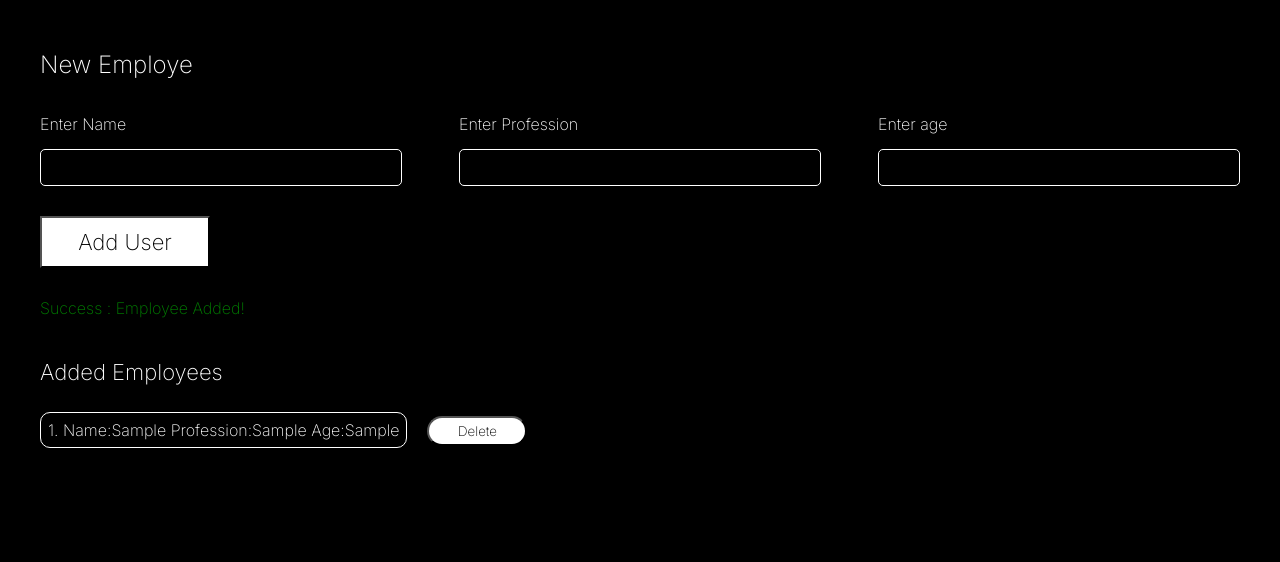
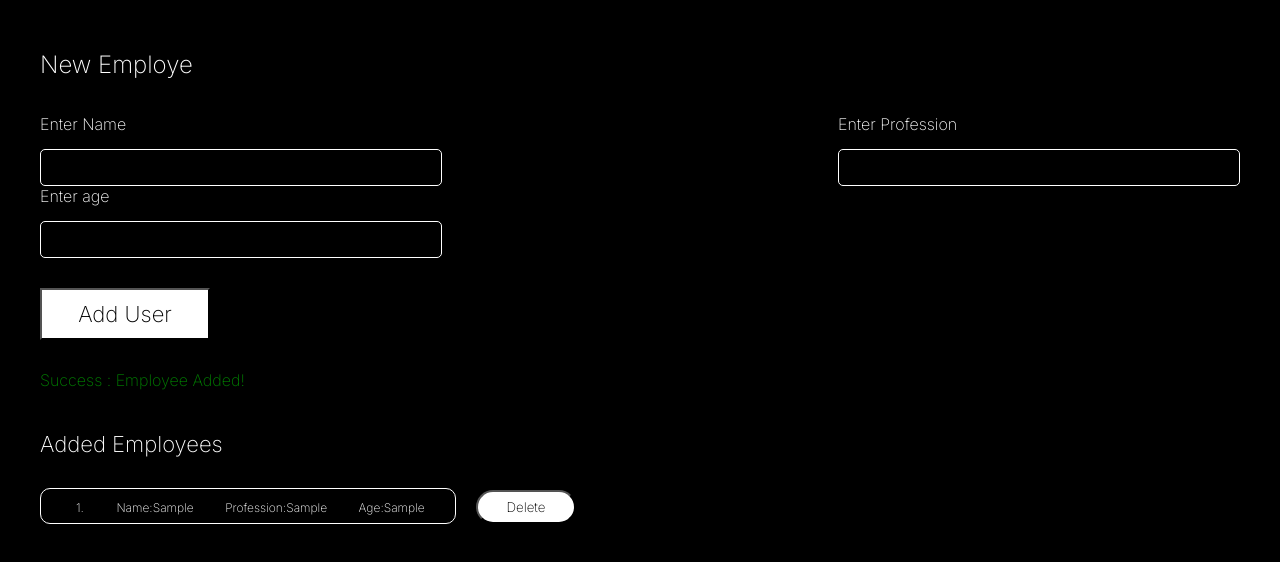
Before and after one commit to polashbiswas/form_validation_and_show, a plain HTML site: page index.html in a window 1280 px wide. Both pictures are taken after typing "Sample", "Sample", "Sample" into the empty fields and a click on the button "Add User". Drawn offline with Linux system fonts and the light colour scheme.

Commit message:
change the show employ list style

```diff
--- a/script.js
+++ b/script.js
@@ -22,9 +22,11 @@ function addToList(name, profession, age) {
 
     let employeeDetails = { id: nextId++, name, profession, age };
     employees.push(employeeDetails);
+    // localStorage.setItem('employees', JSON.stringify(employees));
     //console.log(employees);
     let employeList = document.getElementById("employe-list");
     let empDetailsDivTag = document.createElement("div");
+    empDetailsDivTag.setAttribute("class", "outerDiv");
     const deleteButton = document.createElement("button");
     deleteButton.innerHTML = "Delete";
     deleteButton.setAttribute("class", "dlt");
--- a/style.css
+++ b/style.css
@@ -29,7 +29,7 @@
     margin-bottom: 30px;
 }
 .col_input input{
-    width: 360px;
+    width: 400px;
     height: 35px;
     border: 1px solid #ffffff;
     border-radius: 5px;
@@ -45,7 +45,7 @@
     padding: 11px;
 }
 .addedEmplyHeading{
-    font-weight: 400;
+    font-weight: 300;
     font-size: 22px;
     line-height: 28px;
     margin-top: 40px;
@@ -61,17 +61,26 @@
     padding-top: 10px;
 
 } */
+/* .employeePlace{
+    font-size: 18px;
+    line-height: 28px;
+    color: rgba(255, 255, 255, 0.5);
+} */
 .dlt{
     width: 100px;
     background-color: #fff;
     color: black;
-    padding: 5px;
+    padding: 7px;
     border-radius: 20px;
     margin-left: 20px;
 }
+.outerDiv{
+    margin-bottom: 20px;
+}
 .inputList{
+    width: 400px;
     border: 1px solid white;
-    display: inline;
+    display: inline-block;
     padding: 7px;
     border-radius: 10px;
     margin-bottom: 5px;
@@ -80,3 +89,8 @@
     /* color: red; */
     margin-top: 30px;
 }
+span{
+    padding-left: 28px;
+    font-size: 12px;
+    font-weight: 200;
+}
```
